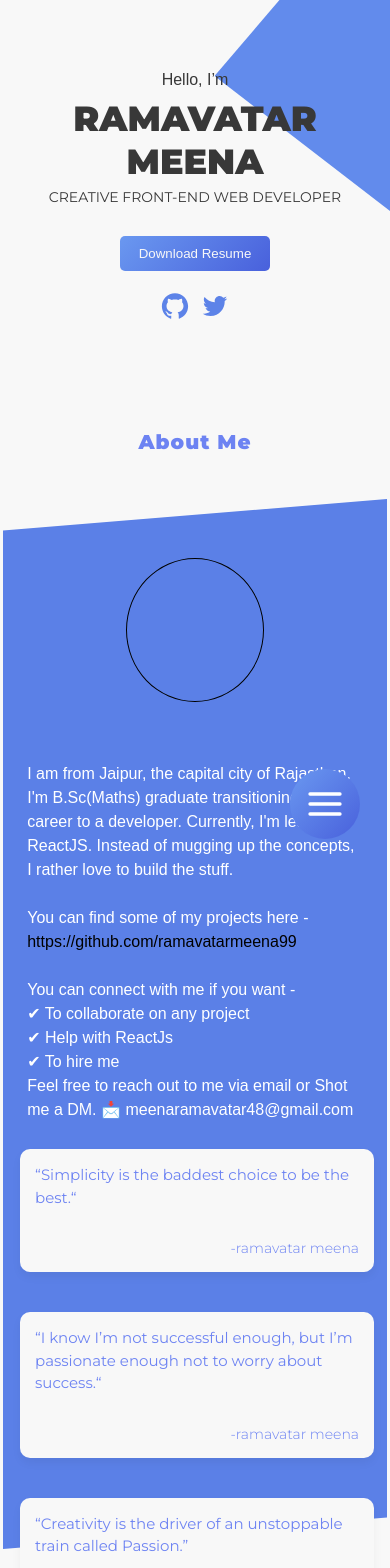
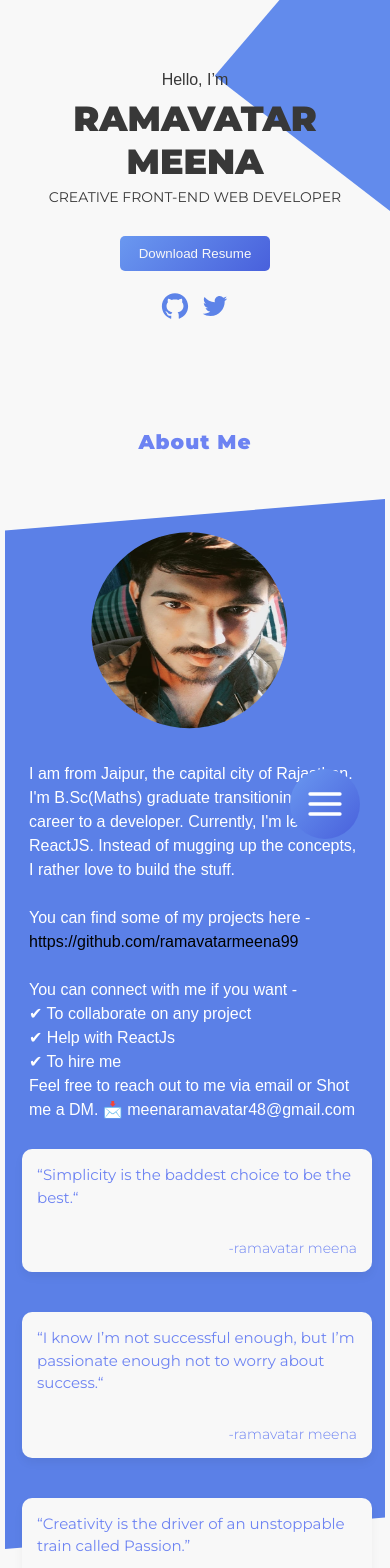
Before and after one commit to ramavatarmeena99/my_portfolio, a React (Create React App) app: page / in a window 390 px wide. Shown: the top 1568 px of the page. Built offline with nearby package versions, Linux system fonts and the light colour scheme.

Commit message:
bug fixe portfolio img

```diff
--- a/src/Components/AboutMe/index.js
+++ b/src/Components/AboutMe/index.js
@@ -1,5 +1,6 @@
 import React from "react";
 import Style from "./index.module.css";
+import mePic from "../../Img/mePic.png";
 export default function AboutMe() {
   return (
     <>
@@ -10,7 +11,13 @@ export default function AboutMe() {
           <div className={Style.parellogramShape}>
             <div className={Style.shape}>
               <div className={Style.left}>
-                <div className={Style.img}></div>
+                <div className={Style.imgMe}>
+                  <img
+                    className={Style.mePic}
+                    src={mePic}
+                    alt="portfolio img"
+                  ></img>
+                </div>
               </div>
               <div className={Style.right}>
                 <p>
--- a/src/Components/AboutMe/index.module.css
+++ b/src/Components/AboutMe/index.module.css
@@ -58,7 +58,7 @@ p {
   margin: 0px;
   line-height: 1.5;
   font-family: Karla, sans-serif;
-  margin-bottom: 30px;
+  margin-bottom: 5px;
 }
 a {
   color: black;
@@ -67,13 +67,20 @@ a {
 a:hover {
   color: rgb(19, 197, 87);
 }
-.img {
-  width: 70%;
-  height: 34%;
-  border-radius: 50%;
-  border: 1px solid black;
+.imgMe {
+  width: 250px;
+  height: 250px;
+  clip-path: circle(49% at 50% 50%);
+  background-color: red;
   margin-bottom: 100px;
   margin-left: 10px;
+  display: flex;
+  align-items: center;
+  justify-content: center;
+}
+.mePic {
+  width: 100%;
+  height: 100%;
 }
 .forReview {
   width: 100%;
@@ -150,8 +157,8 @@ h5 {
   }
   .parellogram {
     padding-top: 40px;
-    padding-left: 3px;
-    padding-right: 3px;
+    padding-left: 5px;
+    padding-right: 5px;
   }
   .parellogramShape {
     width: 100%;
@@ -163,7 +170,7 @@ h5 {
     flex-direction: column;
   }
   .left {
-    width: 40%;
+    width: 70%;
     height: 25%;
   }
   .right {
@@ -173,12 +180,13 @@ h5 {
     padding: 0px 5px;
     padding-bottom: 70px;
   }
-  .img {
-    width: 100%;
-    height: 55%;
+  .imgMe {
+    width: 200px;
+    height: 200px;
     margin-bottom: 0px;
-    margin-left: 0px;
+    margin-left: 14px;
   }
+
   p {
     font-weight: 500;
     line-height: 1.5;
--- a/src/Components/Contact/index.module.css
+++ b/src/Components/Contact/index.module.css
@@ -74,7 +74,7 @@
   flex-direction: column;
 }
 .styleForContactDetails {
-  color: #ef6b57;
+  color: #628bec;
   font-size: 15px;
   margin-bottom: 4px;
 }
```
Also changed, not shown: src/Img/mePic.png (added).
